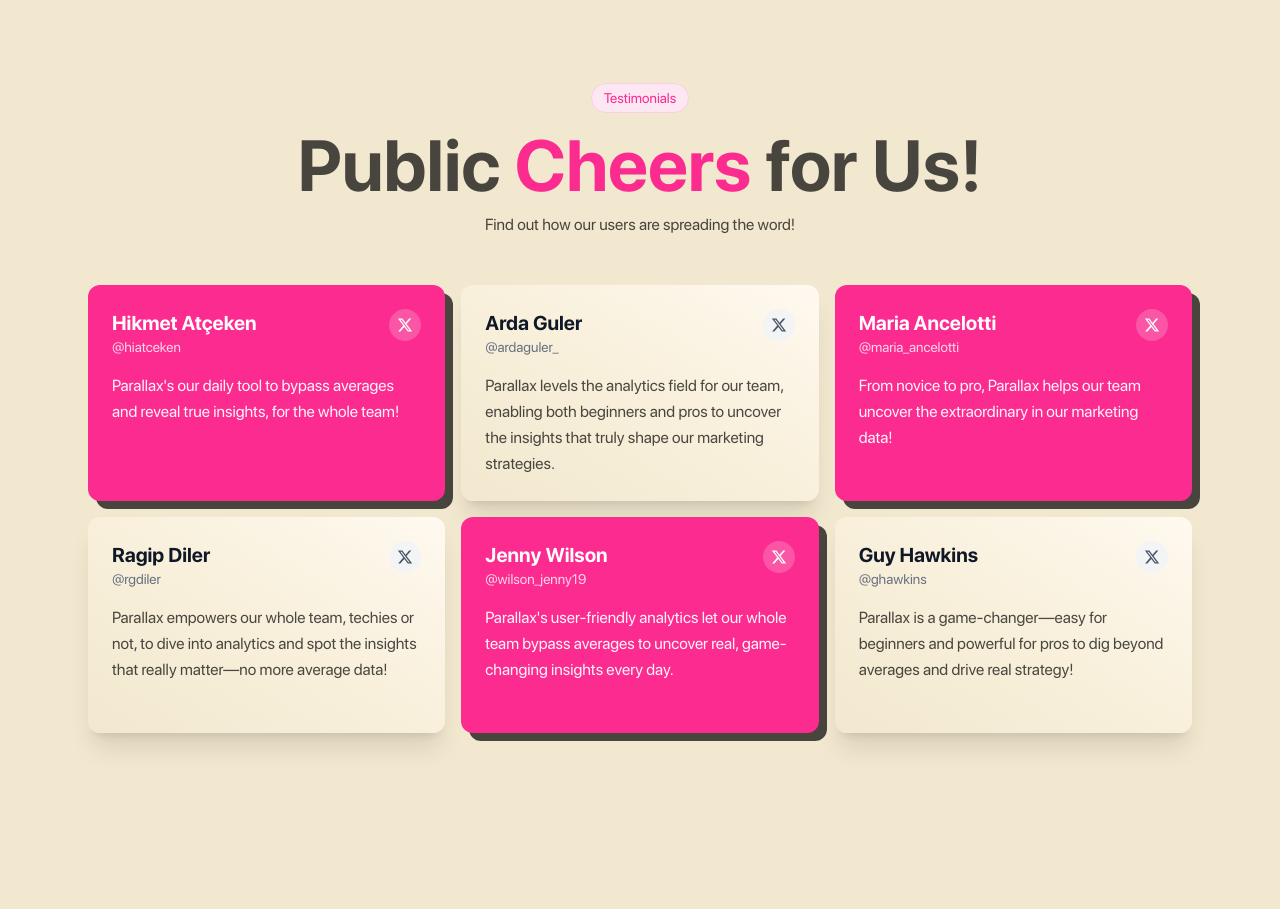
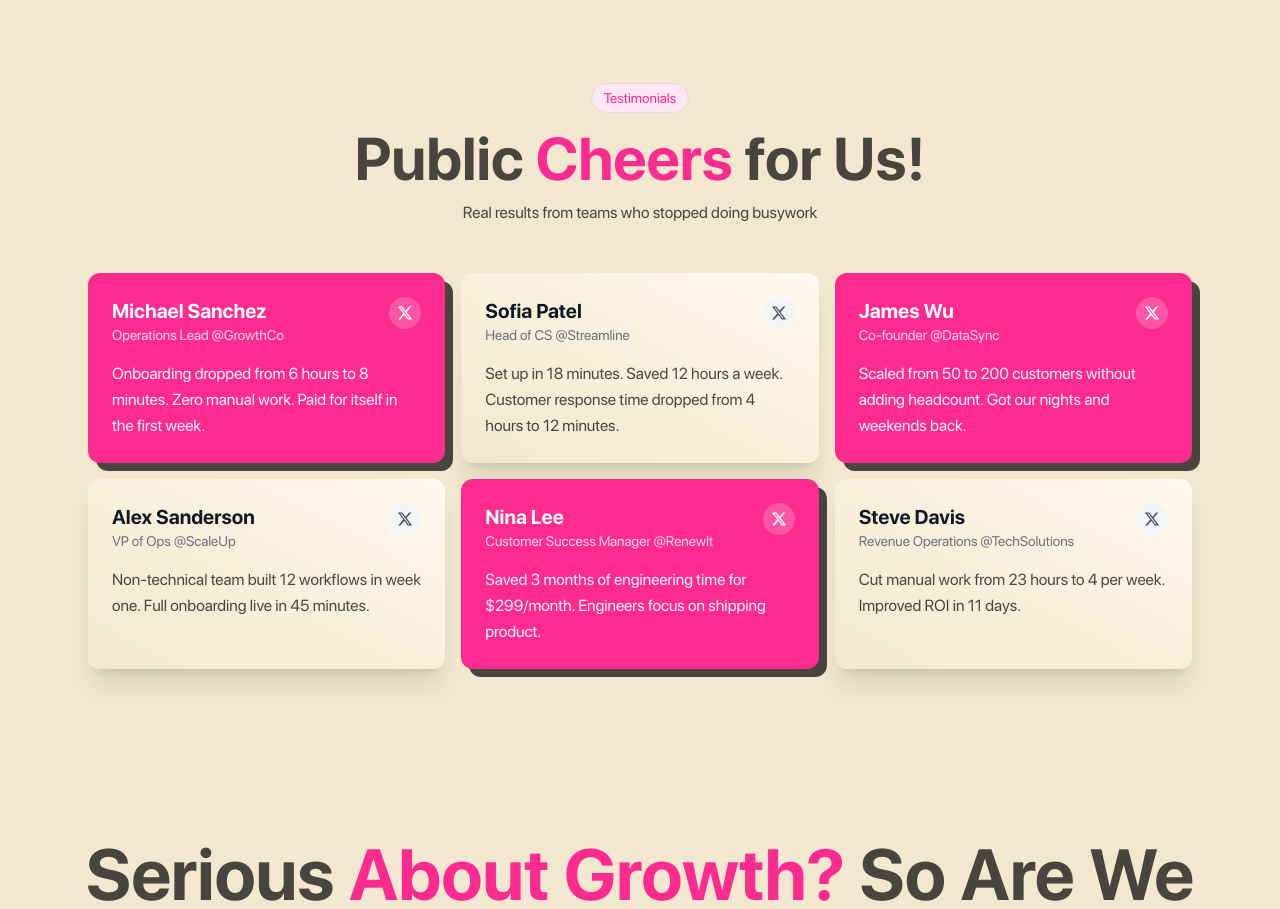
Before and after one commit to FahadBinQaiser/Parallax, a React (Vite) app: page / in a window 1280 px wide. Shown: the part 5000-5909 px from the top of the page. Built offline with nearby package versions, Linux system fonts and the light colour scheme.

Commit message:
Copywriting improved

```diff
--- a/src/components/TestimonialSection/TestimonialSection.jsx
+++ b/src/components/TestimonialSection/TestimonialSection.jsx
@@ -3,34 +3,34 @@ import React from "react";
 export default function Testimonials() {
   const testimonials = [
     {
-      name: "Hikmet Atçeken",
-      handle: "@hiatceken",
-      text: "Parallax's our daily tool to bypass averages and reveal true insights, for the whole team!",
+      name: "Michael Sanchez",
+      handle: "Operations Lead @GrowthCo",
+      text: "Onboarding dropped from 6 hours to 8 minutes. Zero manual work. Paid for itself in the first week.",
     },
     {
-      name: "Arda Guler",
-      handle: "@ardaguler_",
-      text: "Parallax levels the analytics field for our team, enabling both beginners and pros to uncover the insights that truly shape our marketing strategies.",
+      name: "Sofia Patel",
+      handle: "Head of CS @Streamline",
+      text: "Set up in 18 minutes. Saved 12 hours a week. Customer response time dropped from 4 hours to 12 minutes.",
     },
     {
-      name: "Maria Ancelotti",
-      handle: "@maria_ancelotti",
-      text: "From novice to pro, Parallax helps our team uncover the extraordinary in our marketing data!",
+      name: "James Wu",
+      handle: "Co-founder @DataSync",
+      text: "Scaled from 50 to 200 customers without adding headcount. Got our nights and weekends back.",
     },
     {
-      name: "Ragip Diler",
-      handle: "@rgdiler",
-      text: "Parallax empowers our whole team, techies or not, to dive into analytics and spot the insights that really matter—no more average data!",
+      name: "Alex Sanderson",
+      handle: "VP of Ops @ScaleUp",
+      text: "Non-technical team built 12 workflows in week one. Full onboarding live in 45 minutes.",
     },
     {
-      name: "Jenny Wilson",
-      handle: "@wilson_jenny19",
-      text: "Parallax's user-friendly analytics let our whole team bypass averages to uncover real, game-changing insights every day.",
+      name: "Nina Lee",
+      handle: "Customer Success Manager @RenewIt",
+      text: "Saved 3 months of engineering time for $299/month. Engineers focus on shipping product.",
     },
     {
-      name: "Guy Hawkins",
-      handle: "@ghawkins",
-      text: "Parallax is a game-changer—easy for beginners and powerful for pros to dig beyond averages and drive real strategy!",
+      name: "Steve Davis",
+      handle: "Revenue Operations @TechSolutions",
+      text: "Cut manual work from 23 hours to 4 per week. Improved ROI in 11 days.",
     },
   ];
 
@@ -40,11 +40,13 @@ export default function Testimonials() {
         <span className="inline-block mb-4 text-sm font-medium px-3 py-1 bg-pink-100 border border-pink-200 rounded-full text-[#FB2B8F]">
           Testimonials
         </span>
-        <h2 className="text-3xl font-bold sm:text-7xl">
+        <h2 className="text-3xl font-bold sm:text-6xl">
           Public <span className="highlight text-[#FB2B8F]">Cheers</span> for
           Us!
         </h2>
-        <p className="mt-3">Find out how our users are spreading the word!</p>
+        <p className="mt-3">
+          Real results from teams who stopped doing busywork
+        </p>
 
         <div className="mt-12 grid gap-4 sm:grid-cols-2 lg:grid-cols-3 auto-rows-fr">
           {testimonials.map((t, i) => (
```
